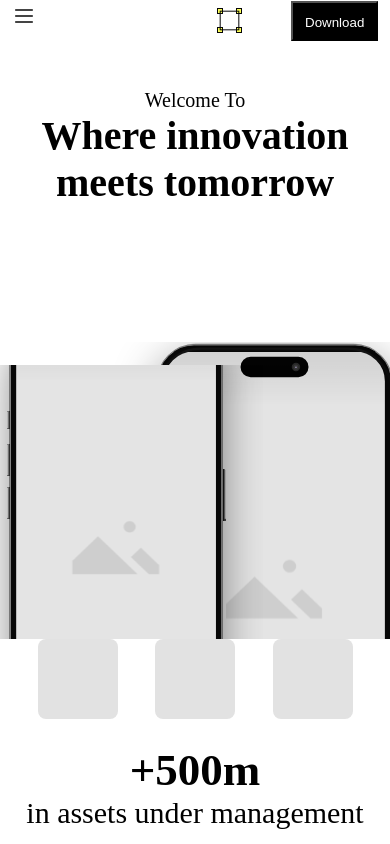
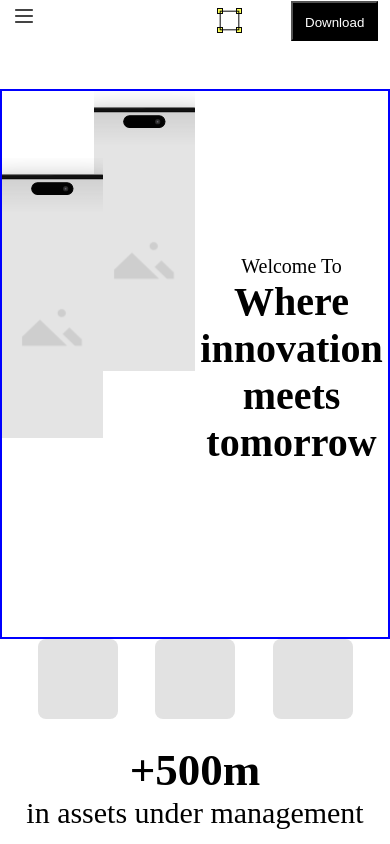
Before and after one commit to sahiba2503/NewFigma, a React (Vite) app: page / in a window 390 px wide. Shown: the top 844 px of the page. Built offline with nearby package versions, Linux system fonts and the light colour scheme.

Commit message:
add percentage not height

```diff
--- a/src/App.css
+++ b/src/App.css
@@ -105,13 +105,9 @@ display: none;
     display: flex;
     flex-direction: row;
     padding: 3% 7%;
-    /* position: absolute;
-    top:72px;
-    left: 0; */
-    /* overflow: hidden; */
    }
 .welcomImgContent{
-    /* border: 2px solid blue; */
+    border: 2px solid blue;
     /* height: 100%; */
     width:  100%;
     display: flex;
@@ -132,15 +128,13 @@ flex-direction: row;
  .iphon1 {
       width: 50%;
     height: 100%;
-
-    /* position: absolute;
-    top: 50px; */
-    /* left: 230px; */
-    margin-top: 25%;
      background-image: url('/Devices (5).svg');
-    background-size: cover;       /* 🔥 important */
+    background-size: cover;
     background-position: center;
     background-repeat: no-repeat;
+     margin-right: -5%;
+     z-index: 1;
+     margin-top: 35%;
 }
 
 .iphon2 {
@@ -150,6 +144,7 @@ flex-direction: row;
      background-image: url('/Devices (5).svg');
     background-size: cover;
     background-position: center;
+
 }
 .welcomContent{
     /* border: 2px solid red; */
@@ -259,8 +254,9 @@ justify-content: space-between;
     background-color: rgb(206, 205, 205);
 }
 .strategyContent,.technologyCont{
+  border: 2px solid red;
      width: 53%;
-    height: 464px;
+    /* height: 464px; */
     display: flex;
     flex-direction: column;
     gap: 48px;
@@ -286,9 +282,9 @@ justify-content: space-between;
 }
 
 .outerArticle{
-  /* border: 2px solid black; */
+  border: 2px solid black;
      width: 100%;
-    height: 612px;
+    /* height: 612px; */
      display: flex;
     flex-direction: column;
     align-items: center;
@@ -306,11 +302,13 @@ justify-content: space-between;
     justify-content: space-between;
   }
   .Articles{
+    border: 2px solid red;
     width: 24%;
-    height: 420px;
+    /* height: 420px; */
   display: flex;
   flex-direction: column;
   justify-content: space-between;
+  gap:14px;
   }
   .articleImg{
      background-color: rgb(212, 212, 212);
@@ -319,23 +317,23 @@ justify-content: space-between;
     height: 316px;
   }
 .borSubscribe{
-  /* border: 2px solid red; */
+  border: 2px solid red;
      width: 100%;
       display: flex;
     justify-content: center;
     align-items: center;
+    padding: 2rem 3rem;
 }
 .subscribeNew{
      width: 100%;
-    height: 236px;
+    /* height: 236px; */
     background-color: rgb(218, 216, 216);
     border-radius: 15px;
     display: flex;
     flex-direction: column;
     justify-content: center;
-    animation: left;
      gap: 24px;
-    padding: 0 3rem;
+    padding:  3rem;
 }
 .subscribeNew button{
     width: 136px;
@@ -423,29 +421,27 @@ z-index: 1;
         display: flex;
     }
 
-    .welcomImgContent{
+    /* .welcomImgContent{
         display: block;
 
-    }
+    } */
 
        .welcomContent{
         width: 100%;
     }
     .outer-main{
-        top:48px;
+        /* top:48px; */
        padding: 0;
     }
 
     .iphoneImage{
         /* border: 5px solid black; */
-        margin-top:40%;
         height: 400px;
         width: 100%;
-       position: relative;
            }
 
     .fourBoxes{
-         top:670px;
+         /* top:670px; */
     }
     .managementSection{
         /* border: 2px solid black; */
@@ -453,7 +449,7 @@ z-index: 1;
         display: flex;
         flex-direction: column;
         justify-content: space-evenly;
-        top:840px;
+        /* top:840px; */
     }
     .managementSection div {
          font-size: 30px;
@@ -462,8 +458,8 @@ z-index: 1;
     .StrategySec{
         /* border: 2px solid black; */
          padding: 24px 43px;
-          height: 572px;
-        top:1270px;
+          /* height: 572px; */
+        /* top:1270px; */
     }
     .strImgCon, .TecImgCon{
           display: block;
@@ -473,26 +469,25 @@ z-index: 1;
         height: 224px;
     }
     .strategyContent,.technologyCont{
-        height: 265px;
+      border: 2px solid blue;
+        /* height: 265px; */
         width: 100%;
           padding: 24px 43px;
     }
-    .strategyContent h1{
-        margin-top: 90px;
-    }
+
     .technologyCont button{
         margin-bottom: 50px;
     }
 
      .TechnologyContent{
         /* border: 2px solid red;     */
-           top:1870px;
+           /* top:1870px; */
 
           padding: 24px 43px;
      }
 .graoundBreaking{
     /* border:2px solid red; */
-    top:2426px;
+    /* top:2426px; */
     height: 600px;
     padding: 24px 43px;
 }
@@ -501,15 +496,16 @@ display: none;
 }
 
 .borSubscribe{
-  top:3098px;
+  /* top:3098px;  */
   text-align: center;
-  height: 305px;
+  /* height: 305px; */
+  /* padding: 0; */
 }
 .borSubscribe button{
     width: 100%;
 }
 .BorderFooter{
-    top:3400px;
+    /* top:3400px; */
 }
 .fourBoxes{
    gap:0;
@@ -540,8 +536,6 @@ display: none;
     font-size: 20px;
     text-align: center;
     height: 136px;
-    position: absolute;
-    top:0px;
   }
 .WelcomeLorem{
     /* border: 2px solid red; */
@@ -549,11 +543,8 @@ display: none;
     display: none;
     }
  .iphon1 {
-    width: 83%;
-    height: 100%;
-    position: absolute;
-    top: 0px;
-    left: 29%;
+  width: 75%;
+    height: 70%;
      background-size: cover;
     background-position: center;
 
@@ -562,9 +553,6 @@ display: none;
 .iphon2 {
     width: 75%;
     height: 70%;
-    position: absolute;
-    top: 120px;
-    left: -30px;
     background-size: cover;
     background-position: center;
 }
@@ -599,7 +587,7 @@ display: none;
  .AboutContent{
     /* border: 2px solid green; */
      width: 35%;
-    height: 672px;
+    /* height: 672px; */
     padding: 0;
     display: flex;
     flex-direction: column;
@@ -640,7 +628,7 @@ display: none;
  .aboutheading{
     /* border: 2px solid blue; */
      width: 100%;
-    height: 268px;
+    /* height: 268px; */
     display: flex;
     flex-direction: column;
     justify-content: space-between;
@@ -655,7 +643,7 @@ display: none;
     list-style: none;
     /* border: 2px solid red; */
       width: 100%;
-    height: 146px;
+    /* height: 146px; */
     display: flex;
     flex-direction: column;
     justify-content: space-around;
@@ -665,9 +653,10 @@ display: none;
 
     }
     .aboutOurStory{
-        /* border: 2px solid red; */
+        border: 2px solid red;
+        box-sizing: border-box;
         width: 100%;
-        height: 752px;
+        /* height: 752px; */
         display: flex;
     flex-direction: row;
     justify-content: space-between;
@@ -675,15 +664,15 @@ display: none;
     .storyHeading{
         /* border: 2px solid blue; */
           width: 32%;
-        height: 70px;
+        /* height: 70px; */
         font-size: 35px;
         text-align: right;
 
     }
 .storyDetail{
-    /* border: 2px solid black; */
+    border: 2px solid black;
       width: 39%;
-    height: 616px;
+    /* height: 616px; */
 
 }
 .aboutOurTeam{
@@ -804,12 +793,12 @@ display: none;
   .aboutOurStory{
     /* border: 2px solid black; */
     /* top:1500px; */
-    padding: 0 5%;
+    /* padding: 0 5%; */
     margin: 0;
     display: flex;
     flex-direction: column;
     justify-content: space-around;
-    height: 1000px;
+    /* height: 1000px; */
   }
   .storyHeading{
     /* border: 2px solid red; */
@@ -819,7 +808,7 @@ display: none;
   .storyDetail{
     /* border: 2px solid black; */
     width: 100%;
-    height: 850px;
+    /* height: 850px; */
   }
   .aboutOurTeam{
     /* border: 2px solid blue; */
@@ -858,18 +847,17 @@ width: 100%;
 .blogBodybordr{
     /* border: 3px solid red; */
     width: 100%;
-    /* position: absolute; */
-    /* top:100px; */
-     /* padding: 0px 70px; */
     }
 .blogArticles{
-    /* border: 5px solid yellowgreen; */
+    border: 5px solid yellowgreen;
+     width: 100%;
      display: flex;
-    justify-content: space-between;
+     flex-direction: row;
+
 }
 .blogLatestArticles{
-    /* border:5px solid black; */
-    width: 49%;
+    border:5px solid black;
+    width: 50%;
    }
    .latestArticlesImg{
     /* border: 2px solid blue; */
@@ -881,7 +869,7 @@ width: 100%;
    }
    .latestArticlesDetail{
     /* border: 2px solid red; */
-    height: 400px;
+    /* height: 400px; */
     display: flex;
     flex-direction: column;
     justify-content: space-evenly;
@@ -900,8 +888,8 @@ width: 100%;
     margin: 1rem 0;
   }
   .blogGustav{
-    /* border: 5px solid green; */
-    width: 49%;
+    border: 5px solid green;
+    width: 50%;
      }
   .gustavchip1{
     /* border: 2px solid red; */
@@ -939,8 +927,6 @@ width: 100%;
   .blogArchiveHeading{
     /* border: 3px solid black; */
     width: 100%;
-    /* position: absolute;
-    top:1020px; */
      display: flex;
     flex-direction: column;
     gap: 27px;
@@ -999,27 +985,17 @@ width: 100%;
   @media (max-width: 450x){
     .blogArchiveHeading{
       display: none;
+      visibility: hidden;
 
     }
    .blogBodybordr {
     padding: 0 5%;
       /* top:60px;   */
    }
-   .blogArticles{
-    display: block;
+   .latestArticlesDetail{
+    /* height: 440px; */
+  }
 
-   }
-  .blogLatestArticles {
-width: 100%;
-/* height: 750px; */
-  }
-  .latestArticlesDetail{
-    height: 440px;
-  }
-   .blogGustav{
-    width: 100%;
-
-   }
    .blogGustav p{
     display: none;
    }
@@ -1279,4 +1255,22 @@ max-height: 200px;
      .footerLogos{
       justify-content: center;
      }
+     .labelbtn{
+      /* margin-top: -30px;
+      margin-bottom: 90px; */
+
      }
+     .blogArticles{
+    border: 5px solid yellowgreen;
+     /* width: 100%;
+     display: flex; */
+     flex-direction: column;
+
+}
+.blogLatestArticles{
+  width: 100%;
+}
+.blogGustav{
+  width: 100%;
+}
+    }
--- a/src/BlogBody.jsx
+++ b/src/BlogBody.jsx
@@ -2,9 +2,11 @@ import React from 'react'
 
 function BlogBody() {
   return (
+    <>
     <div className='blogBodybordr'>
         <h1>Blog Index</h1>
         <h4>Latest Article</h4>
+        </div>
          <div className='blogArticles'>
             <div className="blogLatestArticles">
                 <div className="latestArticlesImg"></div>
@@ -53,7 +55,7 @@ function BlogBody() {
             </div>
         </div>
 
-    </div>
+    </>
   )
 }
 
--- a/src/FormContact.jsx
+++ b/src/FormContact.jsx
@@ -11,7 +11,7 @@ function FormContact() {
             <input type="text" placeholder='Email Address'/>
             <textarea name="" id="" placeholder='Message'></textarea>
             <input type="checkbox"  />
-            <button className='Send message'>Send message</button>
+            <button className='Sendmessage'>Send message</button>
         </div>
 
     </div>
--- a/src/StrategySec.jsx
+++ b/src/StrategySec.jsx
@@ -7,7 +7,7 @@ function StrategySec() {
       <div className='strategyContent'>
         <h1>Strategy and Optimisation</h1>
         <p>USP copy Lorem ipsum dolor sit amet, consectetur adipiscing elit.Nullam a ultrices quam. Fusce rutrum mauris quis urna semper lacinia.</p>
-        <button>Label</button>
+        <button className='labelbtn'>Label</button>
       </div>
 </div>
     </div>
```
Lines whose indentation alone changed are shown as unchanged.
